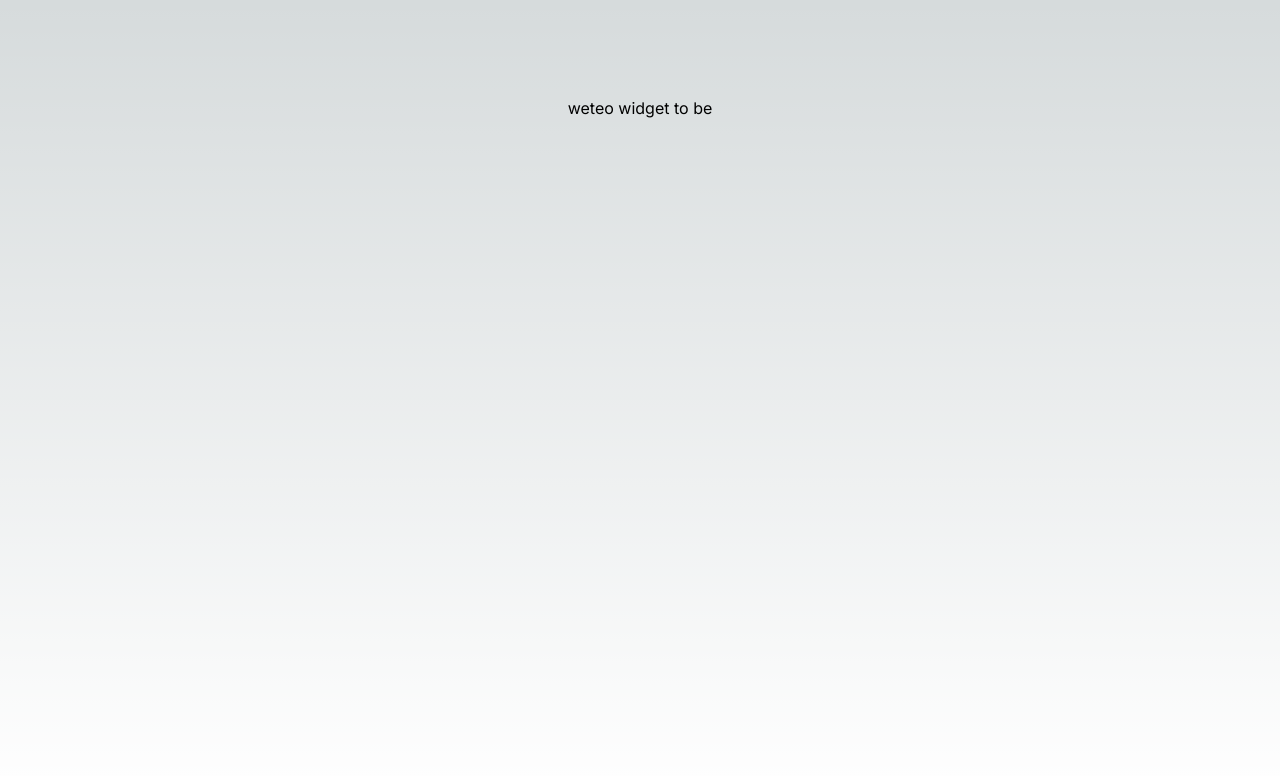
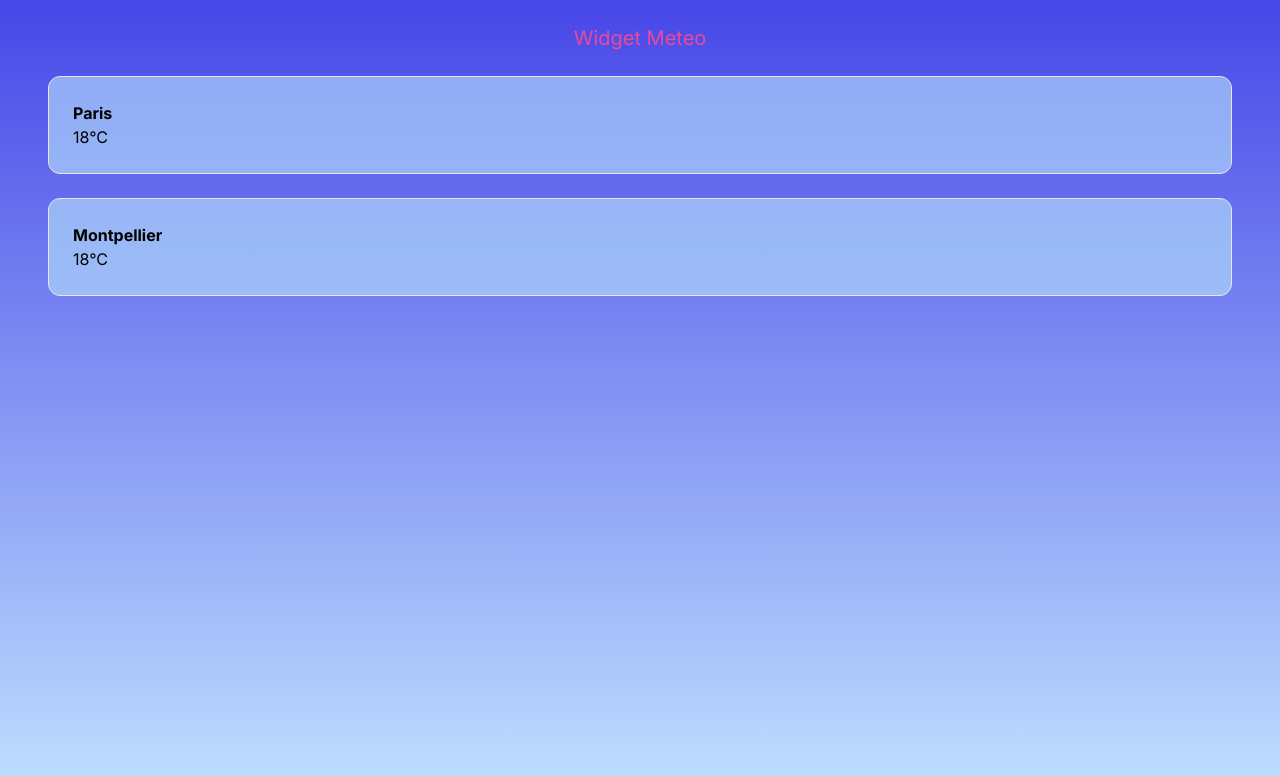
Before and after one commit to SoleneOclock/Mimir-meteo-next, a Next.js app: page / in a window 1280 px wide. Shown: the top 776 px of the page. Built offline with nearby package versions, Linux system fonts and the light colour scheme.

Commit message:
style de base avec tailwind

```diff
--- /dev/null
+++ b/src/app/about/page.tsx
@@ -0,0 +1,7 @@
+export default function About() {
+    return (
+      <main className="flex min-h-screen flex-col items-center justify-between p-24">
+        A propos de la team
+      </main>
+    );
+  }
--- a/src/app/globals.css
+++ b/src/app/globals.css
@@ -2,32 +2,7 @@
 @tailwind components;
 @tailwind utilities;
 
-:root {
-  --foreground-rgb: 0, 0, 0;
-  --background-start-rgb: 214, 219, 220;
-  --background-end-rgb: 255, 255, 255;
-}
-
-@media (prefers-color-scheme: dark) {
-  :root {
-    --foreground-rgb: 255, 255, 255;
-    --background-start-rgb: 0, 0, 0;
-    --background-end-rgb: 0, 0, 0;
-  }
-}
 
 body {
-  color: rgb(var(--foreground-rgb));
-  background: linear-gradient(
-      to bottom,
-      transparent,
-      rgb(var(--background-end-rgb))
-    )
-    rgb(var(--background-start-rgb));
+  background: linear-gradient(rgb(71, 71, 232), rgb(192, 225, 255));
 }
-
-@layer utilities {
-  .text-balance {
-    text-wrap: balance;
-  }
-}
--- a/src/app/page.tsx
+++ b/src/app/page.tsx
@@ -1,7 +1,13 @@
+import MeteoCard from "@/components/meteoCard";
+
 export default function Home() {
   return (
-    <main className="flex min-h-screen flex-col items-center justify-between p-24">
-      weteo widget to be
+    <main className="h-screen p-6">
+      <h1 className="text-xl text-center text-pink-500">Widget Meteo</h1>
+
+
+      <MeteoCard city="Paris"/>
+      <MeteoCard city="Montpellier"/>
     </main>
   );
 }
--- /dev/null
+++ b/src/components/meteoCard.tsx
@@ -0,0 +1,12 @@
+
+
+function MeteoCard({city}: {city : string}) {
+    return (
+    <div className="border m-6 rounded-xl p-6 bg-sky-200 bg-opacity-60">
+        <div className="font-bold">{city}</div>
+        <div>18°C</div>
+    </div>
+    );
+}
+
+export default MeteoCard;
```
